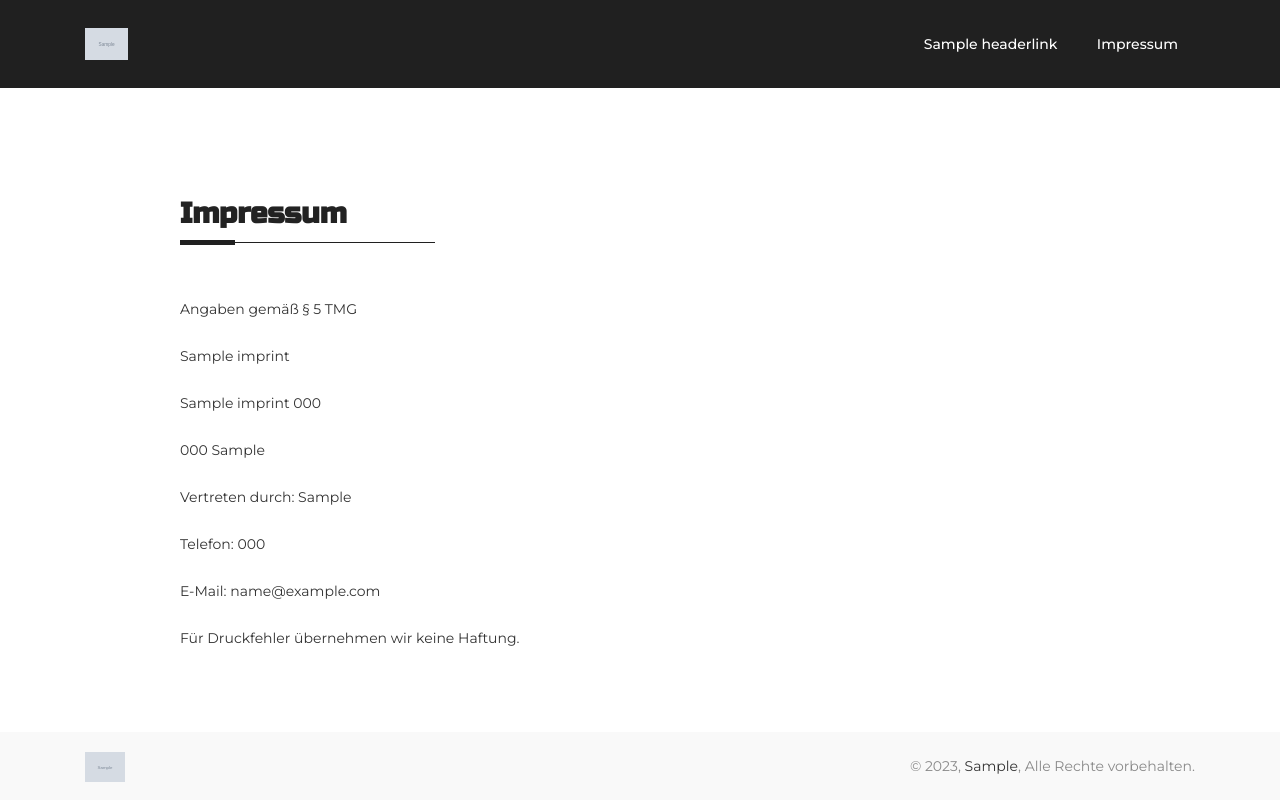
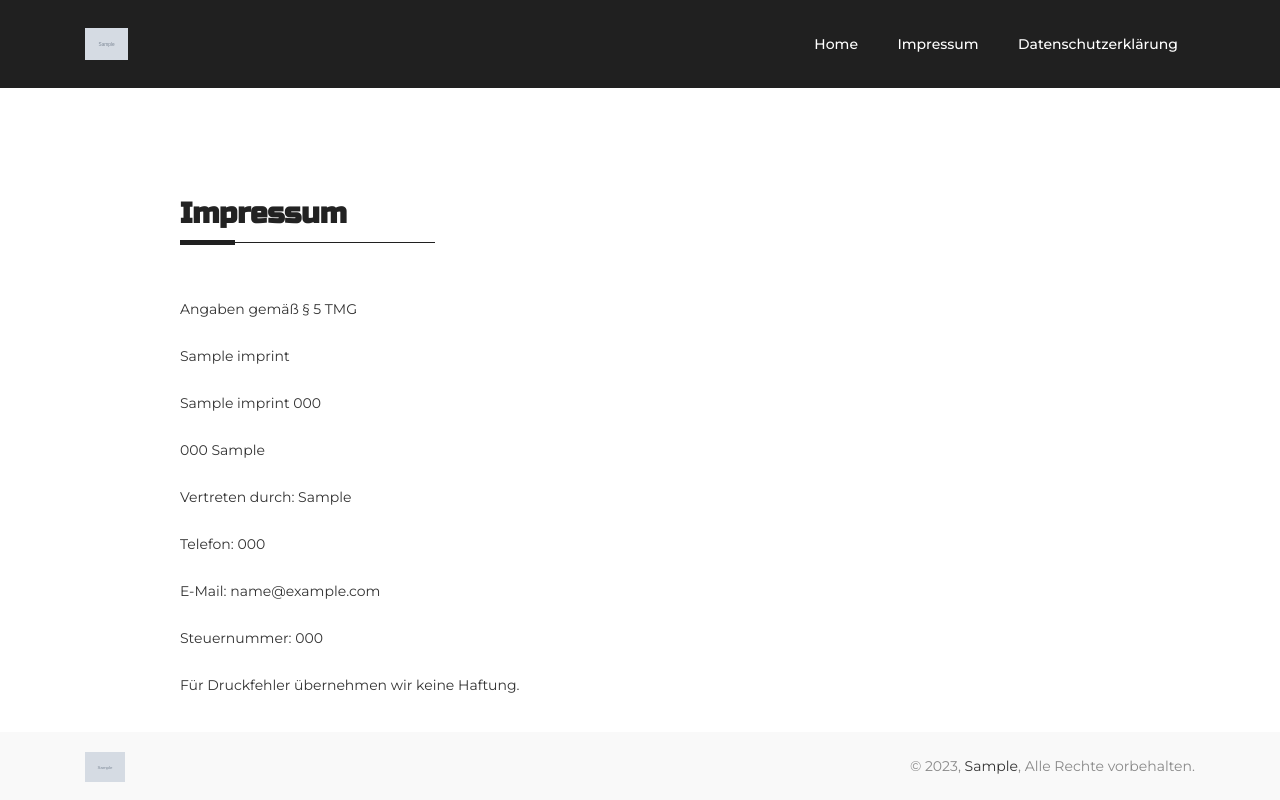
Before and after one commit to Maxzimmerman/portfolio_johanna, a Django app: page /impressum in a window 1280 px wide. Run offline with Django 4.2, Linux system fonts and the light colour scheme; tables that the repository leaves empty hold one stand-in row (values such as "Sample post"); grey boxes marked "Sample" are stand-in pictures; parts of the project's set-up code (start-up, migrations or seed data) failed here and were passed over; some libraries are stand-ins or nearby versions.

Commit message:
added page

```diff
--- a/portfolio/models.py
+++ b/portfolio/models.py
@@ -124,3 +124,4 @@ class Imprint(models.Model):
     represented_by = models.CharField("Vertreten durch", max_length=60)
     phone = models.CharField("Telefonnummer", max_length=20)
     email = models.CharField("E-Mail", max_length=30)
+    tax_number = models.CharField("Steuernummer", max_length=11, default=00000000000)
--- /dev/null
+++ b/portfolio/templates/portfolio/data-protection.html
@@ -0,0 +1,3 @@
+{% load static %}
+
+<object data="{% static 'media/data-protection/datenschutzerklarung.pdf' %}" type="application/pdf" width="100%" height="800px"></object>
--- a/portfolio/templates/portfolio/impressum.html
+++ b/portfolio/templates/portfolio/impressum.html
@@ -27,6 +27,8 @@
             </p>
             <p class=""><span class="">E-Mail: {{ imprint.email }}</span>
             </p>
+            <p class=""><span class="">Steuernummer: {{ imprint.tax_number }}</span>
+            </p>
             <p class=""><span class="">Für Druckfehler übernehmen wir keine Haftung.</span>
             </p>
           </div>
--- a/portfolio/templates/portfolio/include/header.html
+++ b/portfolio/templates/portfolio/include/header.html
@@ -17,11 +17,13 @@
               <nav class="nav-menu">
                 <ul id="nav_menu">
                   {% for link in header.links.all %}
-                    <li><a data-hover="{{ link.data_hover }}" href="{{ link.href }}"><span>{{ link.name }}</span></a>
-                    </li>
+                    {% if current_page == "home" %}<li><a data-hover="{{ link.data_hover }}" href="{{ link.href }}"><span>{{ link.name }}</span></a></li>{% endif %}
                   {% endfor %}
-                <li><a data-hover="Impressum" href="{% url 'impressum' %}"><span>Impressum</span></a>
-                    </li>
+                  {% if current_page == "other" %}
+                    <li><a data-hover="Home" href="{% url 'home' %}"><span>Home</span></a></li>
+                  {% endif %}
+                <li><a data-hover="Impressum" href="{% url 'impressum' %}"><span>Impressum</span></a></li>
+                <li><a data-hover="Datenschutzerklärung" href="{% url 'data-protection' %}"><span>Datenschutzerklärung</span></a></li>
                 </ul>
               </nav>
             </div>
--- a/portfolio/urls.py
+++ b/portfolio/urls.py
@@ -4,5 +4,6 @@ from . import views
 urlpatterns = [
     path("", views.HomeView.as_view()),
     path("service/<slug:slug>", views.ServiceDetailView.as_view(), name="service-detail"),
-    path("impressum", views.Impressum.as_view(), name="impressum")
+    path("impressum", views.Impressum.as_view(), name="impressum"),
+    path("datenschutzerklärung", views.DataProtection.as_view(), name="data-protection")
 ]
--- a/portfolio/views.py
+++ b/portfolio/views.py
@@ -1,11 +1,12 @@
 from django.shortcuts import render, reverse, get_object_or_404
 from django.views import View
+from django.views.generic import ListView, DetailView
+from .forms import ContactForm
+from django.http import FileResponse, Http404
 from .models import (Home, Header, HeaderLinks,
                      Service, AboutUs, SocialIcons,
                      Contact, Footer, TextSection,
                      Imprint)
-from django.views.generic import ListView, DetailView
-from .forms import ContactForm
 
 
 # Create your views here.
@@ -49,7 +50,7 @@ class ServiceDetailView(DetailView):
         context['service'] = self.model.objects.get(slug=self.kwargs['slug'])
         context['headers'] = Header.objects.prefetch_related('links')
         context['footer'] = Footer.objects.first()
-        context['current_page'] = "detail"
+        context['current_page'] = "other"
         return context
 
 
@@ -61,11 +62,20 @@ class Impressum(View):
             imprint = Imprint.objects.first()
 
             context = {
-                       "headers": headers,
-                       "footer": footer,
-                       "imprint": imprint
-                       }
+                "headers": headers,
+                "footer": footer,
+                "imprint": imprint,
+                "current_page": "other"
+            }
 
             return render(request, "portfolio/impressum.html", context)
         except:
             return render(request, "portfolio/impressum.html")
+
+
+class DataProtection(View):
+    def get(self, request, *args, **kwargs):
+        try:
+            return FileResponse(open('portfolio_johanna/media/data-protection/datenschutzerklarung.pdf', 'rb'), content_type='application/pdf')
+        except FileNotFoundError:
+            raise Http404()
```
Also changed, not shown: portfolio/migrations/0013_imprint_tax_number.py (added).
